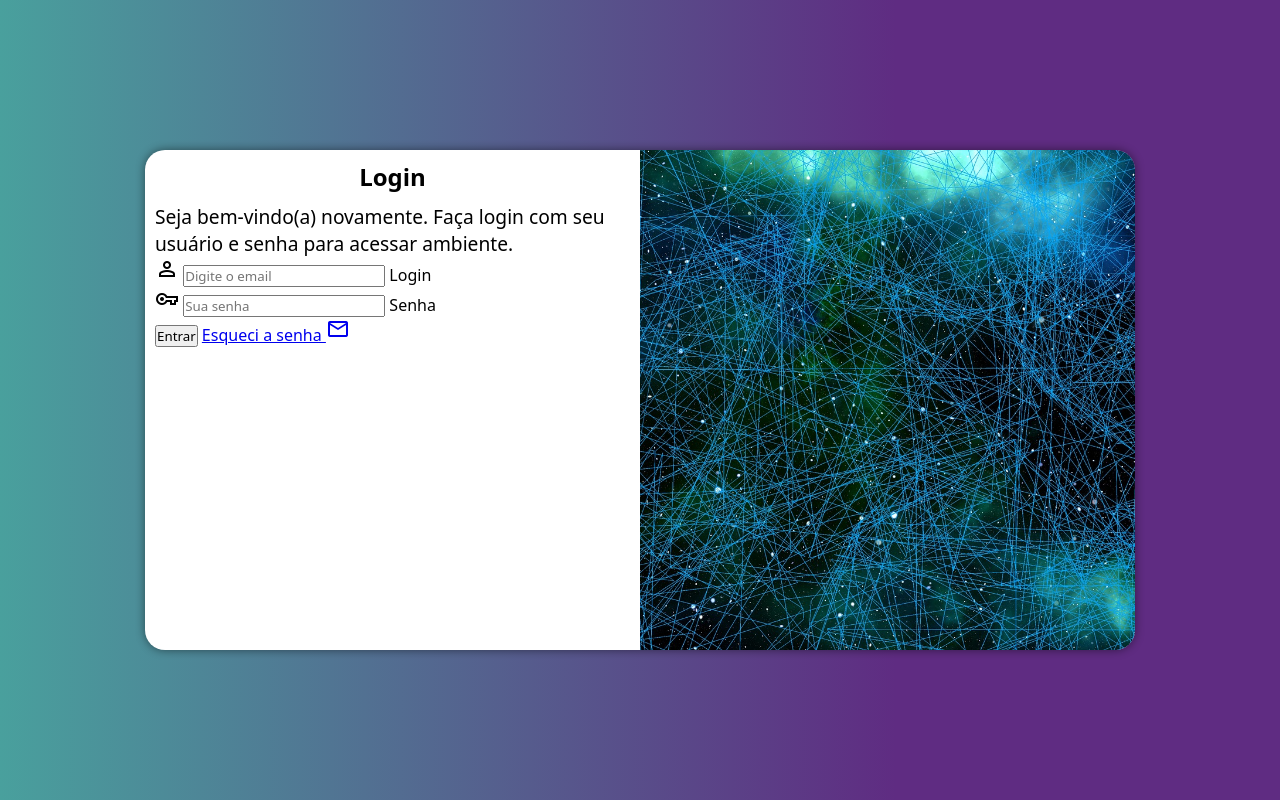
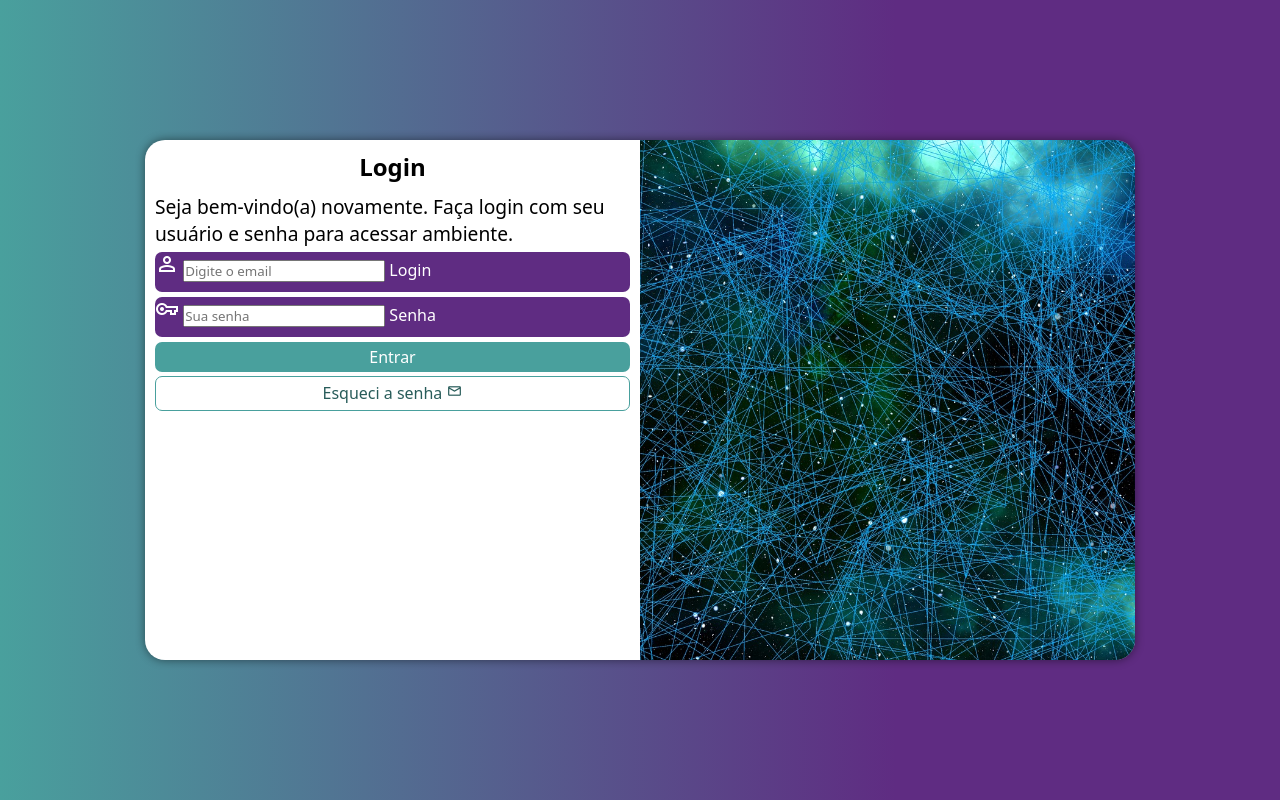
Before and after one commit to gmadalhano/projeto-login, a plain HTML site: page index.html in a window 1280 px wide. Drawn offline with nearby package versions, Linux system fonts and the light colour scheme.

Commit message:
aplicando estilo no formulario

```diff
--- a/estilos/style.css
+++ b/estilos/style.css
@@ -34,7 +34,7 @@ section#login {
 
     background-color: white;
     width: 260px;
-    height: 500px;
+    height: 520px;
     border-radius: 20px;
     box-shadow: 0px 0px 10px rgba(0, 0, 0, 0.479);
 
@@ -61,3 +61,56 @@ div#formulario > h1 {
 div#formulario > p {
     font-size: 0.8em;
 }
+
+form > div.field {
+    background-color: #5f2c82;
+    display: block;
+    color: white;
+    padding-bottom: 5px;
+    height: 40px;
+    border-radius: 7px;
+    margin: 5px 0px
+
+}
+
+
+form > input[type=submit] {
+    display: block;
+    margin-top: 5px;
+    font-size: 1em;
+    width: 100%;
+    height: 30px;
+    background-color: #49a09d;
+    color: white;
+    border: none;
+    border-radius: 7px;
+    cursor: pointer;
+}
+
+form > input[type=submit]:hover {
+    background-color: #285c5a;
+}
+
+form > a.botao {
+    display: block;
+    font-size: 1em;
+    text-align: center;
+    text-decoration: none;
+    margin-top: 4px;
+    padding-top: 5px;
+    background-color: white;
+    color:  #285c5a;
+    height: 35px;
+    width: 100%;
+    border-radius: 7px;
+    border: 1px solid #49a09d;
+    cursor: pointer;
+}
+
+form > a.botao:hover {
+    background-color: #6deeea;
+}
+
+form > a.botao > span {
+    font-size: 1em;
+}
--- a/index.html
+++ b/index.html
@@ -31,7 +31,7 @@
                         <label for="pin">Senha</label>
                     </div>
                     <input type="submit" value="Entrar">
-                    <a href="esqueci.html">
+                    <a href="esqueci.html" class="botao">
                         Esqueci a senha <span class="material-symbols-outlined">mail</span>
                     </a>
                 </form>
```
